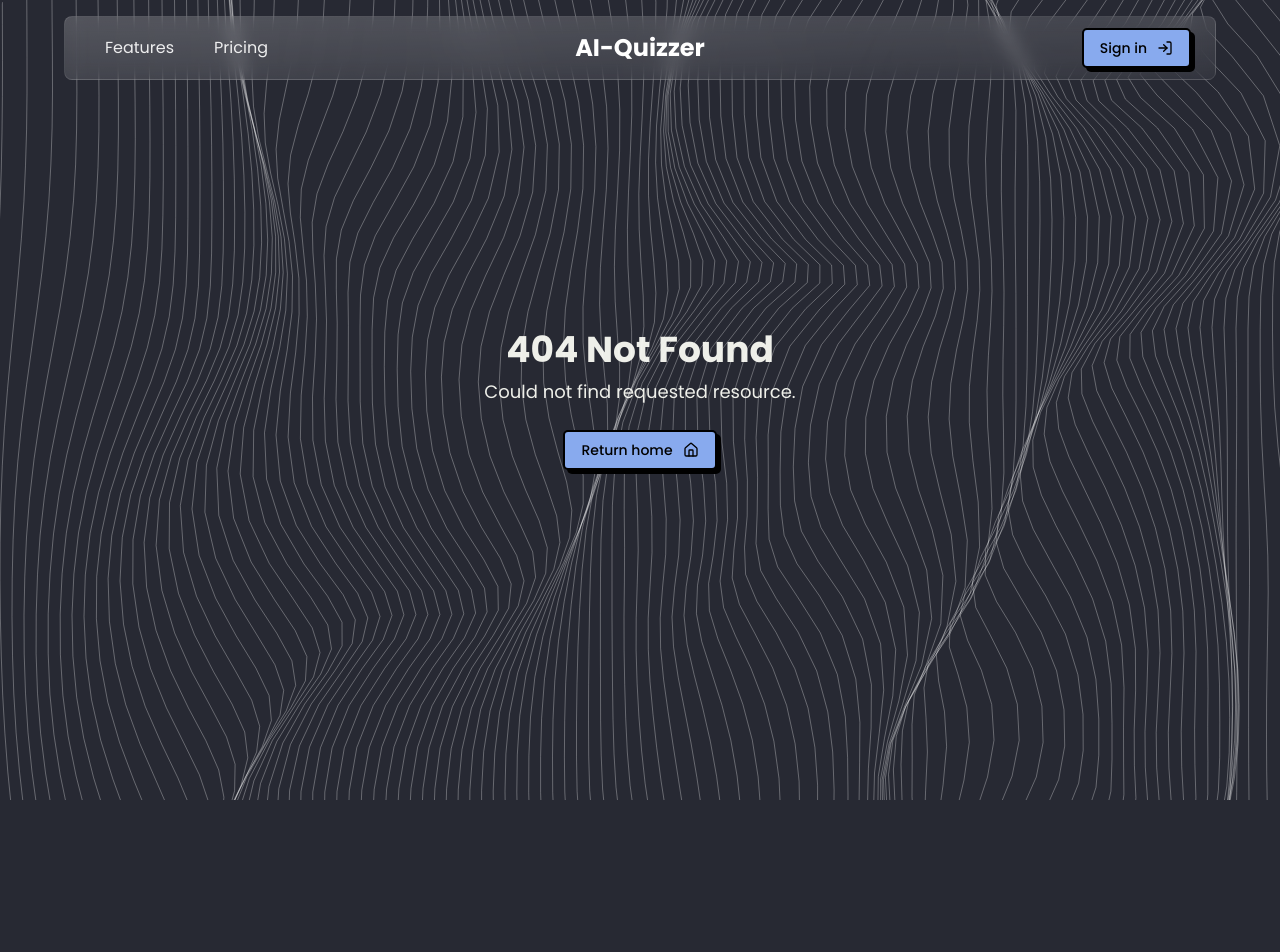
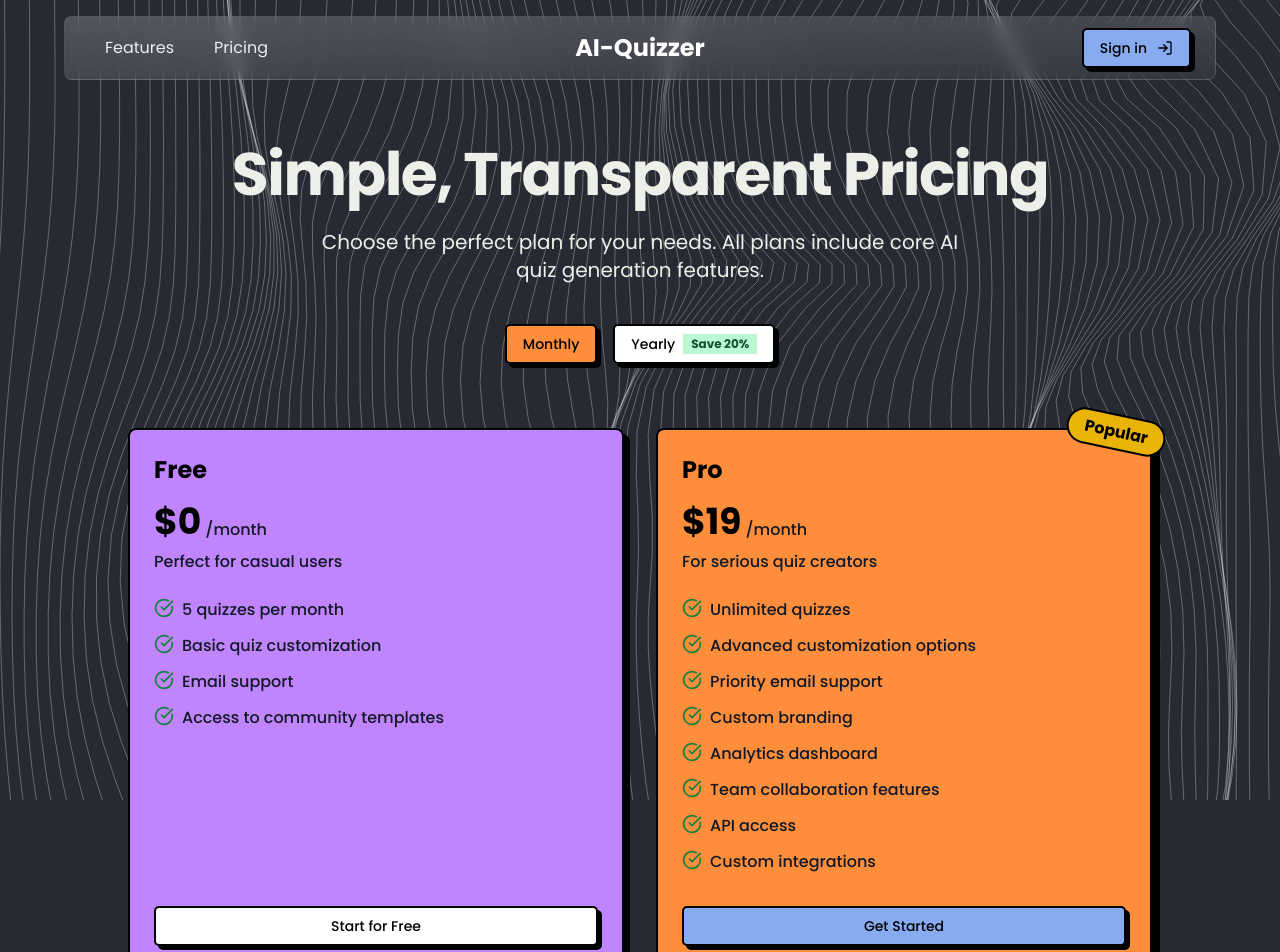
Before and after one commit to druvkotwani/ai-quizzer, a Next.js app: page /pricing in a window 1280 px wide. Before the commit this address had no page. Shown: the top 952 px of the page. Before the commit the page ends 800 px from the top, so only its background shows below. Built offline with nearby package versions, Linux system fonts and the light colour scheme.

Commit message:
feat: added pricing page with cards

```diff
--- /dev/null
+++ b/src/app/pricing/PricingPageClient.tsx
@@ -0,0 +1,150 @@
+"use client";
+
+import React, { useState } from "react";
+import { motion } from "framer-motion";
+import { PricingCard } from "@/components/pricing/PricingCard";
+import { Button } from "@/components/ui/button";
+
+const pricingPlans = [
+  {
+    name: "Free",
+    price: "$0",
+    period: "/month",
+    description: "Perfect for casual users",
+    features: [
+      "5 quizzes per month",
+      "Basic quiz customization",
+      "Email support",
+      "Access to community templates",
+    ],
+    cta: "Start for Free",
+    popular: false,
+    color: "bg-purple-400",
+    hoverColor: "#c084fc", // purple-400 hover
+  },
+  {
+    name: "Pro",
+    price: "$19",
+    period: "/month",
+    description: "For serious quiz creators",
+    features: [
+      "Unlimited quizzes",
+      "Advanced customization options",
+      "Priority email support",
+      "Custom branding",
+      "Analytics dashboard",
+      "Team collaboration features",
+      "API access",
+      "Custom integrations",
+    ],
+    cta: "Get Started",
+    popular: true,
+    color: "bg-[#ff8e3c]",
+    hoverColor: "#ff9f50", // slightly lighter orange
+  }
+];
+
+export default function PricingPageClient() {
+  const [billing, setBilling] = useState("monthly");
+
+  return (
+    <motion.div
+      initial={{ opacity: 0 }}
+      animate={{ opacity: 1 }}
+      exit={{ opacity: 0 }}
+      transition={{ duration: 0.6, ease: "easeInOut" }}
+      className=""
+    >
+      <div className="max-w-7xl mx-auto px-4 sm:px-6 lg:px-8 py-36">
+        <motion.div
+          initial={{ opacity: 0, y: 20 }}
+          animate={{ opacity: 1, y: 0 }}
+          transition={{ duration: 0.5 }}
+          className="text-center mb-16"
+        >
+          <motion.h1
+           className="text-4xl md:text-5xl lg:text-6xl font-display font-bold tracking-tight text-balance mb-6 "
+            initial={{ opacity: 0, y: -20 }}
+            animate={{ opacity: 1, y: 0 }}
+            transition={{ duration: 0.5, delay: 0.2 }}
+          >
+            Simple, Transparent Pricing
+          </motion.h1>
+          <motion.p
+           className="text-xl text-muted-foreground mb-10 max-w-2xl mx-auto font-secondary"
+            initial={{ opacity: 0 }}
+            animate={{ opacity: 1 }}
+            transition={{ duration: 0.5, delay: 0.3 }}
+          >
+            Choose the perfect plan for your needs. All plans include core AI
+            quiz generation features.
+          </motion.p>
+
+          <motion.div
+            className="flex items-center justify-center mt-8 space-x-4"
+            initial={{ opacity: 0, y: 20 }}
+            animate={{ opacity: 1, y: 0 }}
+            transition={{ duration: 0.5, delay: 0.4 }}
+          >
+            <motion.div whileTap={{ scale: 0.95 }}>
+              <Button
+                onClick={() => setBilling("monthly")}
+                variant={billing === "monthly" ? "default" : "neutral"}
+                className={`group relative overflow-hidden ${
+                  billing === "monthly" ? "!bg-[#ff8e3c]" : "!bg-white !text-black"
+                }`}
+              >
+                Monthly
+              </Button>
+            </motion.div>
+            <motion.div whileTap={{ scale: 0.95 }}>
+              <Button
+                onClick={() => setBilling("yearly")}
+                variant={billing === "yearly" ? "default" : "neutral"}
+                className={`group relative overflow-hidden ${
+                  billing === "yearly" ? "!bg-[#ff8e3c]" : "!bg-white !text-black"
+                }`}
+              >
+                Yearly{" "}
+                <span className="bg-green-200 text-green-900 font-bold px-2 py-0.5 rounded-sm text-xs">
+                  Save 20%
+                </span>
+              </Button>
+            </motion.div>
+          </motion.div>
+        </motion.div>
+
+        <div className="grid grid-cols-1 md:grid-cols-2 gap-8 max-w-5xl mx-auto">
+          {pricingPlans.map((plan, index) => (
+            <PricingCard
+              key={plan.name}
+              plan={plan}
+              billing={billing}
+              index={index}
+            />
+          ))}
+        </div>
+
+        <motion.div
+          className="mt-20 text-center bg-purple-400 hover:bg-purple-500 transition-colors duration-200 p-8 rounded-lg border-2 border-black shadow-[8px_8px_0px_0px_rgba(0,0,0,1)]"
+          initial={{ opacity: 0, y: 30 }}
+          animate={{ opacity: 1, y: 0 }}
+          transition={{ delay: 0.6 }}
+        >
+          <h2 className="text-2xl font-bold mb-4 text-black">
+            Need a custom solution?
+          </h2>
+          <p className="mb-6 text-gray-900 font-medium">
+            Contact our team for custom pricing and feature packages tailored to
+            your specific needs.
+          </p>
+          <motion.div whileTap={{ scale: 0.95 }}>
+            <Button variant="default" className="!bg-white text-black">
+              Contact Sales
+            </Button>
+          </motion.div>
+        </motion.div>
+      </div>
+    </motion.div>
+  );
+}
--- /dev/null
+++ b/src/app/pricing/page.tsx
@@ -0,0 +1,34 @@
+import React from "react";
+import PricingPageClient from "./PricingPageClient";
+import type { Metadata } from "next";
+import { Waves } from "@/components/waves-background";
+
+export const metadata: Metadata = {
+  title: "Pricing - AI Quizzer",
+  description: "Choose the right plan for your quiz creation needs",
+};
+
+export default function PricingPage() {
+  return (
+    <main className="relative">
+      <div className="fixed inset-0 w-full h-full -z-10 overflow-hidden pointer-events-none">
+        <div className="absolute inset-0">
+          <Waves
+            lineColor={"rgba(255, 255, 255, 0.3)"}
+            backgroundColor="transparent"
+            waveSpeedX={0.02}
+            waveSpeedY={0.01}
+            waveAmpX={40}
+            waveAmpY={20}
+            friction={0.9}
+            tension={0.01}
+            maxCursorMove={120}
+            xGap={12}
+            yGap={36}
+          />
+        </div>
+      </div>
+      <PricingPageClient />
+    </main>
+  );
+}
--- /dev/null
+++ b/src/components/PageTransition.tsx
@@ -0,0 +1,21 @@
+"use client";
+
+import { motion } from "framer-motion";
+import React, { ReactNode } from "react";
+
+interface PageTransitionProps {
+  children: ReactNode;
+}
+
+export function PageTransition({ children }: PageTransitionProps) {
+  return (
+    <motion.div
+      initial={{ opacity: 0 }}
+      animate={{ opacity: 1 }}
+      exit={{ opacity: 0 }}
+      transition={{ duration: 0.6, ease: "easeInOut" }}
+    >
+      {children}
+    </motion.div>
+  );
+}
--- /dev/null
+++ b/src/components/pricing/PricingCard.tsx
@@ -0,0 +1,115 @@
+"use client";
+
+import React from "react";
+import { motion } from "framer-motion";
+import { CheckCircle } from "lucide-react";
+import { Button } from "@/components/ui/button";
+
+interface PricingPlan {
+  name: string;
+  price: string;
+  period: string;
+  description: string;
+  features: string[];
+  cta: string;
+  popular: boolean;
+  color: string;
+  hoverColor: string;
+}
+
+interface PricingCardProps {
+  plan: PricingPlan;
+  billing: string;
+  index: number;
+}
+
+export function PricingCard({ plan, billing, index }: PricingCardProps) {
+  // Calculate yearly price without decimals
+  const yearlyPrice = Math.floor(parseInt(plan.price.substring(1)) * 0.8 * 12);
+  const price = billing === "yearly" ? `$${yearlyPrice}` : plan.price;
+
+  const period = billing === "yearly" ? "/year" : plan.period;
+
+  // Create hover class based on plan color
+  const getHoverClass = () => {
+    if (plan.color === "bg-purple-400") {
+      return "hover:bg-purple-500";
+    } else if (plan.color === "bg-[#ff8e3c]") {
+      return "hover:bg-[#ff9f50]";
+    }
+    return "";
+  };
+
+  return (
+    <motion.div
+      initial={{ opacity: 0, y: 20 }}
+      animate={{ opacity: 1, y: 0 }}
+      transition={{ duration: 0.5, delay: index * 0.1 }}
+      className={`relative ${plan.color} ${getHoverClass()} rounded-lg border-2 border-black p-6 flex flex-col transition-colors duration-200 ${
+        plan.popular ? "transform scale-105 md:scale-110" : ""
+      }`}
+      style={{
+        boxShadow: plan.popular
+          ? "8px 8px 0px 0px rgba(0,0,0,1)"
+          : "6px 6px 0px 0px rgba(0,0,0,1)",
+      }}
+    >
+      {plan.popular && (
+        <motion.div
+          initial={{ rotate: 0, scale: 0.8 }}
+          animate={{ rotate: 12, scale: 1 }}
+          transition={{ duration: 0.3, delay: 0.5 }}
+          className="absolute -top-4 -right-4 bg-yellow-500 text-black font-bold py-1 px-4 rounded-full border-2 border-black"
+        >
+          Popular
+        </motion.div>
+      )}
+
+      <h3 className="text-2xl font-bold text-black">{plan.name}</h3>
+      <div className="flex items-end mt-4 mb-2">
+        <motion.span
+          key={price}
+          initial={{ opacity: 0, y: -10 }}
+          animate={{ opacity: 1, y: 0 }}
+          className="text-4xl font-extrabold text-black"
+        >
+          {price}
+        </motion.span>
+        <span className="text-gray-900 ml-1 font-medium">{period}</span>
+      </div>
+      <p className="text-gray-900 mb-6 font-medium">{plan.description}</p>
+
+      <ul className="space-y-3 mb-8 min-h-[240px]">
+        {plan.features.map((feature, i) => (
+          <motion.li
+            key={i}
+            initial={{ opacity: 0, x: -10 }}
+            animate={{ opacity: 1, x: 0 }}
+            transition={{ delay: 0.3 + i * 0.1 }}
+            className="flex items-start"
+          >
+            <motion.div
+              whileHover={{ rotate: 360 }}
+              transition={{ duration: 0.5 }}
+            >
+              <CheckCircle className="h-5 w-5 text-green-700 mr-2 flex-shrink-0" />
+            </motion.div>
+            <span className="text-gray-900 font-medium">{feature}</span>
+          </motion.li>
+        ))}
+      </ul>
+
+      <motion.div
+        whileTap={{ scale: 0.95 }}
+        className="mt-auto"
+      >
+        <Button
+          variant={plan.popular ? "default" : "neutral"}
+          className={`w-full ${!plan.popular ? "!bg-white !text-black" : ""}`}
+        >
+          {plan.cta}
+        </Button>
+      </motion.div>
+    </motion.div>
+  );
+}
```
